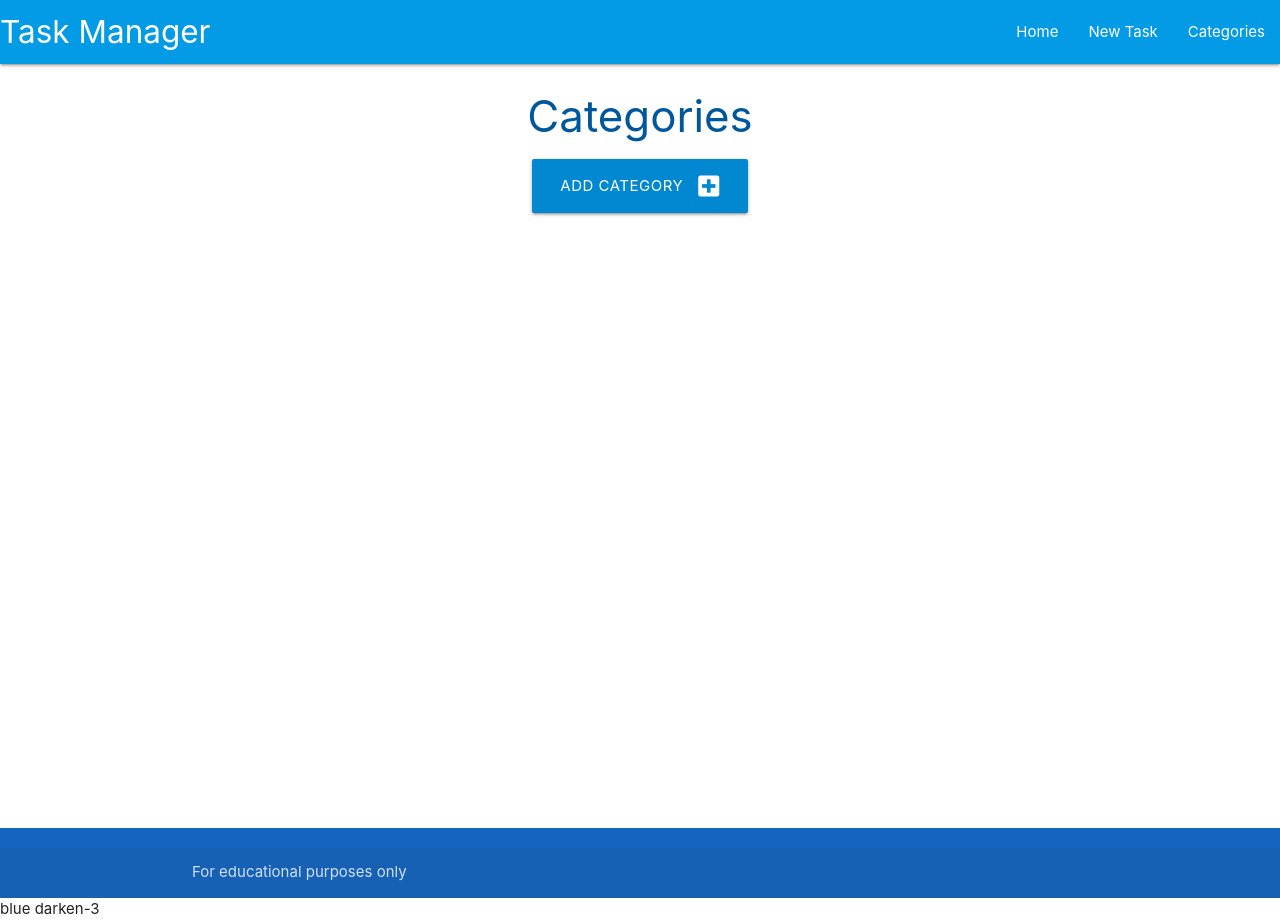
After one commit to Porsil/task_manager, a Flask app: page /categories in a window 1280 px wide. The commit adds this page. Run offline with Flask 2, Linux system fonts and the light colour scheme; data that the repository does not hold is empty.

Commit message:
CRUD functions added for categories

```diff
--- a/taskmanager/routes.py
+++ b/taskmanager/routes.py
@@ -1,8 +1,42 @@
-from flask import render_template
+from flask import render_template, request, redirect, url_for
 from taskmanager import app, db
 from taskmanager.models import Category, Task
 
 
 @app.route("/")
 def home():
-    return render_template("base.html")
+    return render_template("tasks.html")
+
+
+@app.route("/categories")
+def categories():
+    categories = list(Category.query.order_by(Category.category_name).all())
+    return render_template("categories.html", categories=categories)
+
+
+@app.route("/add_category", methods=["GET", "POST"])
+def add_category():
+    if request.method == "POST":
+        category = Category(category_name=request.form.get("category_name"))
+        db.session.add(category)
+        db.session.commit()
+        return redirect(url_for("categories"))
+    return render_template("add_category.html")
+
+
+@app.route("/edit_category/<int:category_id>", methods=["GET", "POST"])
+def edit_category(category_id):
+    category = Category.query.get_or_404(category_id)
+    if request.method == "POST":
+        category.category_name = request.form.get("category_name")
+        db.session.commit()
+        return redirect(url_for("categories"))
+    return render_template("edit_category.html", category=category)
+
+
+@app.route("/delete_category/<int:category_id>")
+def delete_category(category_id):
+    category = Category.query.get_or_404(category_id)
+    db.session.delete(category)
+    db.session.commit()
+    return redirect(url_for("categories"))
--- /dev/null
+++ b/taskmanager/static/css/style.css
@@ -0,0 +1,9 @@
+body {
+    display: flex;
+    min-height: 100vh;
+    flex-direction: column;
+  }
+
+main {
+    flex: 1 0 auto;
+  }
--- /dev/null
+++ b/taskmanager/static/js/script.js
@@ -0,0 +1,5 @@
+document.addEventListener('DOMContentLoaded', function() {
+    // sidenav initialization
+    let sidenav = document.querySelectorAll('.sidenav');
+    M.Sidenav.init(sidenav);
+  });
--- a/taskmanager/templates/base.html
+++ b/taskmanager/templates/base.html
@@ -1,12 +1,57 @@
 <!DOCTYPE html>
 <html lang="en">
+
 <head>
     <meta charset="UTF-8">
     <meta http-equiv="X-UA-Compatible" content="IE=edge">
     <meta name="viewport" content="width=device-width, initial-scale=1.0">
+    <link rel="stylesheet" href="https://cdnjs.cloudflare.com/ajax/libs/font-awesome/5.15.3/css/all.min.css"
+        integrity="sha512-iBBXm8fW90+nuLcSKlbmrPcLa0OT92xO1BIsZ+ywDWZCvqsWgccV3gFoRBv0z+8dLJgyAHIhR35VZc2oM/gI1w=="
+        crossorigin="anonymous" referrerpolicy="no-referrer">
+    <link rel="stylesheet" href="https://cdnjs.cloudflare.com/ajax/libs/materialize/1.0.0/css/materialize.min.css">
+    <link rel="stylesheet" href="{{ url_for('static', filename='css/style.css') }}" type="text/css">
     <title>Task Manager</title>
 </head>
+
 <body>
-    Hello World!
+    <header>
+        <!-- top navbar -->
+        <nav class="light-blue darken-1">
+            <div class="nav-wrapper">
+                <a href="{{ url_for('home') }}" class="brand-logo">Task Manager</a>
+                <a href="#" data-target="mobile-demo" class="sidenav-trigger"><i class="fas fa-bars"></i></a>
+                <ul class="right hide-on-med-and-down">
+                    <li><a href="{{ url_for('home') }}">Home</a></li>
+                    <li><a href="">New Task</a></li>
+                    <li><a href="{{ url_for('categories') }}">Categories</a></li>
+                </ul>
+            </div>
+        </nav>
+
+        <!-- mobile sidenav -->
+        <ul class="sidenav" id="mobile-demo">
+            <li><a href="{{ url_for('home') }}">Home</a></li>
+            <li><a href="">New Task</a></li>
+            <li><a href="{{ url_for('categories') }}">Categories</a></li>
+        </ul>
+    </header>
+
+    <main class="container">
+        {% block content %}
+        {% endblock %}
+    </main>
+
+    <footer class="page-footer blue darken-3">
+        <div class="footer-copyright">
+            <div class="container">
+                For educational purposes only
+            </div>
+        </div>
+    </footer> blue darken-3
+
+    <!-- add jQuery here if being used -->
+    <script src="https://cdnjs.cloudflare.com/ajax/libs/materialize/1.0.0/js/materialize.min.js"></script>
+    <script src="{{ url_for('static', filename='js/script.js') }}"></script>
 </body>
+
 </html>
--- /dev/null
+++ b/taskmanager/templates/categories.html
@@ -0,0 +1,47 @@
+{% extends "base.html" %}
+{% block content %}
+
+<h3 class="light-blue-text text-darken-4 center-align">Categories</h3>
+
+<div class="row">
+    <div class="col s12 center-align">
+        <a href="{{ url_for('add_category') }}" class="btn-large light-blue darken-2">
+            Add Category <i class="fas fa-plus-square right"></i>
+        </a>
+    </div>
+</div>
+
+<div class="row">
+    {% for category in categories %}
+    <div class="col s12 m6 l3">
+        <div class="card light-blue darken-4 center-align">
+            <div class="card-content white-text">
+                <span class="card-title">{{ category.category_name }}</span>
+            </div>
+            <div class="card-action">
+                <a href="{{ url_for('edit_category', category_id=category.id) }}" class="btn green accent-4">Edit</a>
+                <a href="{{ url_for('delete_category', category_id=category.id) }}" class="btn red">Delete</a>
+
+                <!-- Modal for defensive deletion
+                Modal Trigger
+                <a href="#modal-{{ category.id }}" class="btn red modal-trigger">Delete</a>
+
+                Modal
+                <div id="modal-{{ category.id }}" class="modal">
+                    <div class="modal-content">
+                        <h4>Are you sure you want to delete this category?</h4>
+                        <p>This action cannot be undone.</p>
+                    </div>
+                    <div class="modal-footer">
+                        <a href="{{ url_for('delete_category', category_id=category.id) }}" class="btn red">Delete</a>
+                        <a href="modal-close" class="btn green accent-4">Cancel</a>
+                    </div>
+                </div> -->
+
+            </div>
+        </div>
+    </div>
+    {% endfor %}
+</div>
+
+{% endblock %}
--- /dev/null
+++ b/taskmanager/templates/tasks.html
@@ -0,0 +1,6 @@
+{% extends "base.html" %}
+{% block content %}
+
+<h3 class="light-blue-text text-darken-4 center-align">Tasks</h3>
+
+{% endblock %}
```
Also changed, not shown: taskmanager/templates/add_category.html (added, +27 -0 lines), taskmanager/templates/edit_category.html (added, +27 -0 lines).
